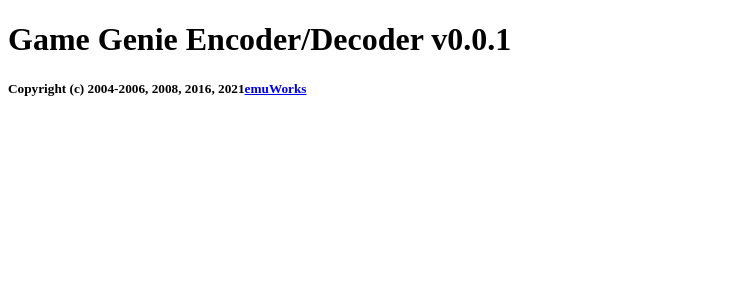
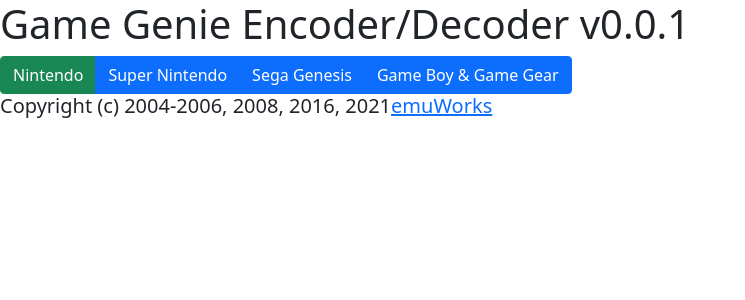
Before and after one commit to jdratlif/ggencoder-react, a React (Create React App) app in the folder ggencoder/: page / in a window 1280 px wide. Shown: the top 300 px of the page, without its empty margins (0-745 px from the left). Built offline with nearby package versions, Linux system fonts and the light colour scheme.

Commit message:
add system selector and initial state

```diff
--- a/ggencoder/package.json
+++ b/ggencoder/package.json
@@ -6,7 +6,9 @@
     "@types/node": "^12.20.37",
     "@types/react": "^17.0.35",
     "@types/react-dom": "^17.0.11",
+    "bootstrap": "^5.1.3",
     "react": "^17.0.2",
+    "react-bootstrap": "^2.0.2",
     "react-dom": "^17.0.2",
     "react-scripts": "4.0.3",
     "typescript": "^4.5.2"
--- a/ggencoder/src/App.tsx
+++ b/ggencoder/src/App.tsx
@@ -1,13 +1,34 @@
+import { useReducer } from "react";
+
+import { Actions, ActionType, StateType } from "./types";
+
 import Footer from "./components/Footer";
 import Header from "./components/Header";
+import SystemSelector from "./components/SystemSelector";
+import StateContext, { initialState } from "./components/StateContext";
 
-function App() {
+const reducer = (state: StateType, action: ActionType) => {
+  switch (action.type) {
+    case Actions.SetSystem:
+      return {
+        ...state,
+        system: action.payload,
+      };
+    default:
+      return state;
+  }
+};
+
+const App = () => {
+  const [state, dispatch] = useReducer(reducer, initialState);
+
   return (
-    <>
+    <StateContext.Provider value={{ state, dispatch }}>
       <Header version="0.0.1" />
+      <SystemSelector />
       <Footer />
-    </>
+    </StateContext.Provider>
   );
-}
+};
 
 export default App;
--- /dev/null
+++ b/ggencoder/src/components/StateContext.tsx
@@ -0,0 +1,16 @@
+import { createContext } from "react";
+import { ActionType, StateType, Systems } from "../types";
+
+export const initialState: StateType = {
+  system: Systems.NES,
+};
+
+const StateContext = createContext<{
+  state: StateType;
+  dispatch: React.Dispatch<ActionType>;
+}>({
+  state: initialState,
+  dispatch: () => undefined,
+});
+
+export default StateContext;
--- /dev/null
+++ b/ggencoder/src/components/SystemSelector.tsx
@@ -0,0 +1,50 @@
+import { useContext } from "react";
+import { ButtonGroup, Button } from "react-bootstrap";
+
+import { Actions, Systems } from "../types";
+import StateContext from "./StateContext";
+
+const systems = [
+  {
+    id: Systems.NES,
+    name: "Nintendo",
+  },
+  {
+    id: Systems.SNES,
+    name: "Super Nintendo",
+  },
+  {
+    id: Systems.GENESIS,
+    name: "Sega Genesis",
+  },
+  {
+    id: Systems.GBGG,
+    name: "Game Boy & Game Gear",
+  },
+];
+
+const SystemSelector = () => {
+  const { state, dispatch } = useContext(StateContext);
+
+  const onSystemChange = (system: Systems) => {
+    dispatch({ type: Actions.SetSystem, payload: system });
+  };
+
+  return (
+    <nav>
+      <ButtonGroup>
+        {systems.map((system) => (
+          <Button
+            key={system.id}
+            variant={system.id === state.system ? "success" : "primary"}
+            onClick={() => onSystemChange(system.id)}
+          >
+            {system.name}
+          </Button>
+        ))}
+      </ButtonGroup>
+    </nav>
+  );
+};
+
+export default SystemSelector;
--- a/ggencoder/src/index.tsx
+++ b/ggencoder/src/index.tsx
@@ -1,5 +1,8 @@
 import React from "react";
 import ReactDOM from "react-dom";
+
+import "bootstrap/dist/css/bootstrap.min.css";
+
 import App from "./App";
 
 ReactDOM.render(
--- /dev/null
+++ b/ggencoder/src/types.tsx
@@ -0,0 +1,21 @@
+export enum Actions {
+  SetSystem,
+}
+
+export enum Systems {
+  NES = 1,
+  SNES = 2,
+  GENESIS = 3,
+  GBGG = 4,
+}
+
+export interface StateType {
+  system: Systems;
+}
+
+export type ActionType = ActionSetSystem;
+
+export interface ActionSetSystem {
+  type: Actions.SetSystem;
+  payload: Systems;
+}
```
Also changed, not shown: 1 other file (tests, documents, lock files or other folders).
